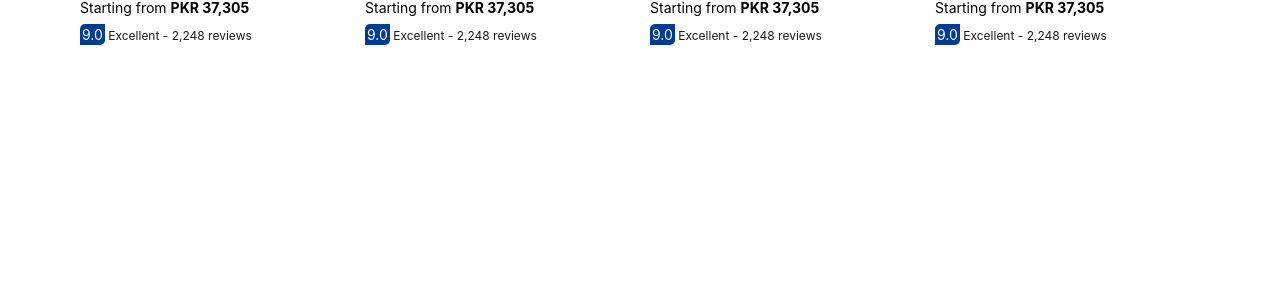
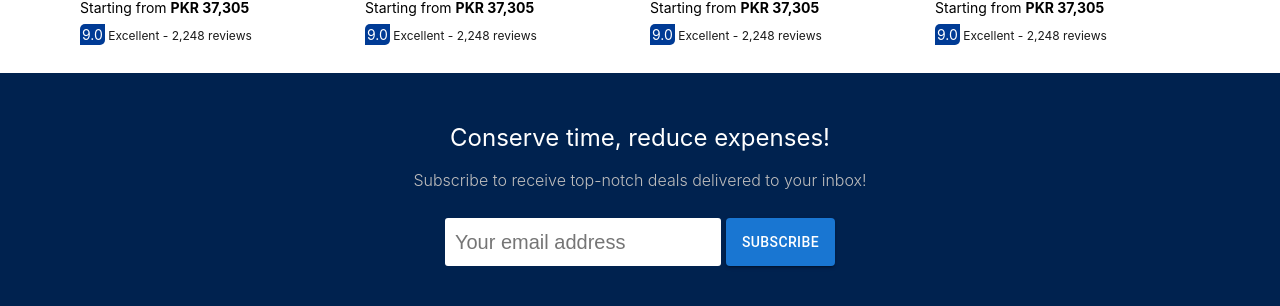
Before and after one commit to Wahaj-Ali/MERNStay, a React (Create React App) app in the folder client/: page / in a window 1280 px wide. Shown: the part 1414-1720 px from the top of the page. Before the commit the page ends 1459 px from the top, so only its background shows below. Built offline with nearby package versions, Linux system fonts and the light colour scheme; the HTML template or start-up script is replaced by a standard one.

Commit message:
Update Home.jsx
Add Subscription component to the home-page.

```diff
--- a/client/src/pages/Home.jsx
+++ b/client/src/pages/Home.jsx
@@ -5,6 +5,7 @@ import { Trending } from '../components/trending/Trending';
 import '../assets/styles/Home.css';
 import { PropertyTypes } from '../components/PropertyTypes/PropertyTypes';
 import { UniqueProperties } from '../components/UniqueProperties/UniqueProperties';
+import { EmailSub } from '../components/EmailSubscription/EmailSub';
 
 export const Home = () => {
   return (
@@ -20,6 +21,7 @@ export const Home = () => {
           <h2 className="homeText">From castles and villas to boats and igloos, we have it all</h2>
         </div>
         <UniqueProperties />
+        <EmailSub />
       </div>
     </div>
   )
```
